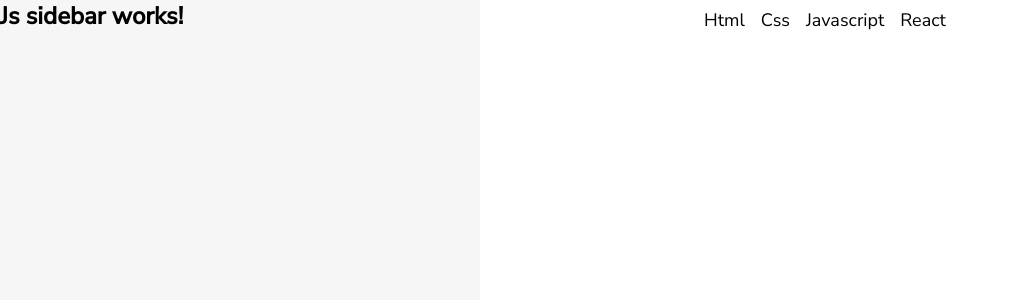
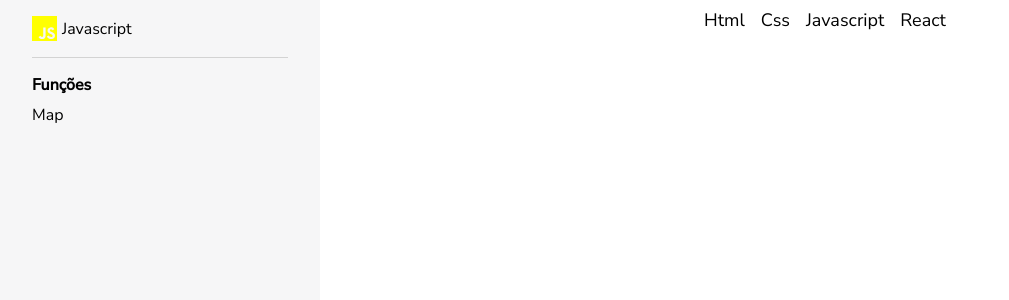
Before and after one commit to RafahOlive/basededados, a React (Vite) app: page /basededados/javascript in a window 1280 px wide. Shown: the top 300 px of the page, without its empty margins (0-1009 px from the left). Built offline with nearby package versions, Linux system fonts and the light colour scheme.

Commit message:
Refatorado codigo

```diff
--- a/src/Router.tsx
+++ b/src/Router.tsx
@@ -17,7 +17,7 @@ export function Router() {
         <Route path="/basededados/react" element={<ReactSideBar />} />
       </Route>
 
-      <Route path="/basededados/react" element={<ReactLayout />}>
+      <Route path="/basededados" element={<ReactLayout />}>
         <Route path="/basededados/react/whyvite" element={<WhyVite />} />
       </Route>
     </Routes>
--- a/src/components/Header/index.tsx
+++ b/src/components/Header/index.tsx
@@ -1,18 +1,13 @@
-import { Link, NavLink, Outlet } from "react-router-dom";
-import { TopDiv, MainDiv, SideBar } from "./styles";
+import { Link, NavLink } from "react-router-dom";
+import { NavBar } from "./styles";
 
 export function Header() {
   return (
-    <MainDiv>
-      <TopDiv>
-        <NavLink to="/basededados/html">Html</NavLink>
-        <NavLink to="/basededados/css">Css</NavLink>
-        <NavLink to="/basededados/Javascript">Javascript</NavLink>
-        <Link to='react'>React</Link>
-      </TopDiv>
-      <SideBar>
-        <Outlet />
-      </SideBar>
-    </MainDiv>
+    <NavBar>
+      <NavLink to="/basededados/html">Html</NavLink>
+      <NavLink to="/basededados/css">Css</NavLink>
+      <NavLink to="/basededados/Javascript">Javascript</NavLink>
+      <Link to="react">React</Link>
+    </NavBar>
   );
 }
--- a/src/components/Header/styles.ts
+++ b/src/components/Header/styles.ts
@@ -1,9 +1,6 @@
 import styled from "styled-components";
 
-export const MainDiv = styled.main`
-`;
-
-export const TopDiv = styled.header`
+export const NavBar = styled.header`
   display: flex;
   justify-content: center;
   gap: 1rem;
@@ -29,12 +26,3 @@ export const TopDiv = styled.header`
     color: blue;
   }
 `;
-
-export const SideBar = styled.aside`
-  width: 480px;
-  height: 100vh;
-
-  background: #f6f6f7;
-
-  position: fixed;
-`;
--- a/src/components/Sidebar/CssSideBar/index.tsx
+++ b/src/components/Sidebar/CssSideBar/index.tsx
@@ -1,14 +1,22 @@
 import { Link } from "react-router-dom";
-import { Line, MainDiv, MenuLinks, MenuTitle, ReactMenu, ReactTitle } from "../styles/styles";
+import {
+  Line,
+  MainDiv,
+  MenuLinks,
+  MenuTitle,
+  ReactMenu,
+  StackTitle,
+} from "../styles/styles";
 import { SiCss3 } from "react-icons/si";
 
 export function CssSideBar() {
-    return(
+  return (
     <MainDiv>
-        <ReactTitle>
+
+      <StackTitle>
         <SiCss3 size={25} color="blue" />
         CSS
-        </ReactTitle>
+      </StackTitle>
 
       <ReactMenu>
         <Line />
@@ -26,5 +34,5 @@ export function CssSideBar() {
         </MenuLinks>
       </ReactMenu>
     </MainDiv>
-    )
+  );
 }
--- a/src/components/Sidebar/HtmlSideBar/index.tsx
+++ b/src/components/Sidebar/HtmlSideBar/index.tsx
@@ -1,14 +1,14 @@
 import { Link } from "react-router-dom";
-import { Line, MainDiv, MenuLinks, MenuTitle, ReactMenu, ReactTitle } from "../styles/styles";
+import { Line, MainDiv, MenuLinks, MenuTitle, ReactMenu, StackTitle } from "../styles/styles";
 import { SiHtml5 } from "react-icons/si";
 
 export function HtmlSideBar() {
     return(
         <MainDiv>
-        <ReactTitle>
+        <StackTitle>
           <SiHtml5 size={25} color="red" />
           HTML
-        </ReactTitle>
+        </StackTitle>
 
         <ReactMenu>
           <Line />
--- a/src/components/Sidebar/JavascriptSideBar/index.tsx
+++ b/src/components/Sidebar/JavascriptSideBar/index.tsx
@@ -1,5 +1,29 @@
+import { Link } from "react-router-dom";
+import {
+  Line,
+  MainDiv,
+  MenuLinks,
+  MenuTitle,
+  ReactMenu,
+  StackTitle,
+} from "../styles/styles";
+import { SiJavascript } from "react-icons/si";
 export function JavascriptSideBar() {
   return (
-    <h1>Js sidebar works!</h1>
+    <MainDiv>
+
+      <StackTitle>
+        <SiJavascript size={25} color="yellow" />
+        Javascript
+      </StackTitle>
+
+      <ReactMenu>
+        <Line />
+        <MenuTitle>Funções</MenuTitle>
+        <MenuLinks>
+          <Link to="/">Map</Link>
+        </MenuLinks>
+      </ReactMenu>
+    </MainDiv>
   );
 }
--- a/src/components/Sidebar/ReactSideBar/index.tsx
+++ b/src/components/Sidebar/ReactSideBar/index.tsx
@@ -4,7 +4,7 @@ import {
   MenuLinks,
   MenuTitle,
   ReactMenu,
-  ReactTitle,
+  StackTitle,
 } from "../styles/styles";
 import { Link } from "react-router-dom";
 import { SiReact } from "react-icons/si";
@@ -12,10 +12,10 @@ import { SiReact } from "react-icons/si";
 export function ReactSideBar() {
   return (
     <MainDiv>
-      <ReactTitle>
+      <StackTitle>
         <SiReact size={25} color="blue" />
         React
-      </ReactTitle>
+      </StackTitle>
 
       <ReactMenu>
         <Line />
--- a/src/components/Sidebar/styles/styles.ts
+++ b/src/components/Sidebar/styles/styles.ts
@@ -1,10 +1,10 @@
 import styled from "styled-components";
 
 export const MainDiv = styled.div`
-  margin-left: 50%;
+  margin-left: 2rem;
 `;
 
-export const ReactTitle = styled.div`
+export const StackTitle = styled.div`
   display: flex;
   align-items: center;
   gap: 5px;
@@ -27,6 +27,8 @@ export const ReactMenu = styled.div`
 
 export const MenuTitle = styled.p`
 font-weight: bold;
+
+margin-bottom: .5rem;
 `
 
 export const MenuLinks = styled.div`
--- a/src/layout/DefaultLayout/styles.ts
+++ b/src/layout/DefaultLayout/styles.ts
@@ -1,7 +1,7 @@
 import styled from "styled-components";
 
 export const Main = styled.div`
-  width: 480px;
+  width: 20rem;
   height: 100vh;
 
   background: #f6f6f7;
--- a/src/layout/ReactLayout/index.tsx
+++ b/src/layout/ReactLayout/index.tsx
@@ -18,5 +18,11 @@ export function ReactLayout() {
         <Outlet />
       </Content>
     </Main>
+
+    // <Main>
+    //   <Header />
+    //   <ReactSideBar />
+    //   <Outlet />
+    // </Main>
   );
 }
--- a/src/layout/ReactLayout/styles.ts
+++ b/src/layout/ReactLayout/styles.ts
@@ -7,7 +7,7 @@ export const HeaderComponent = styled.div`
 `;
 
 export const SideBar = styled.aside`
-  width: 480px;
+  width: 20rem;
   height: 100vh;
 
   background: #f6f6f7;
@@ -18,9 +18,9 @@ export const SideBar = styled.aside`
 export const Content = styled.div`
 /* background: lightgreen; */
 
-width: 700px;
+width: 50rem;
 
 position: fixed;
-left: 35%;
+left: 25%;
 top:10%
 `
```
Lines whose indentation alone changed are shown as unchanged.
